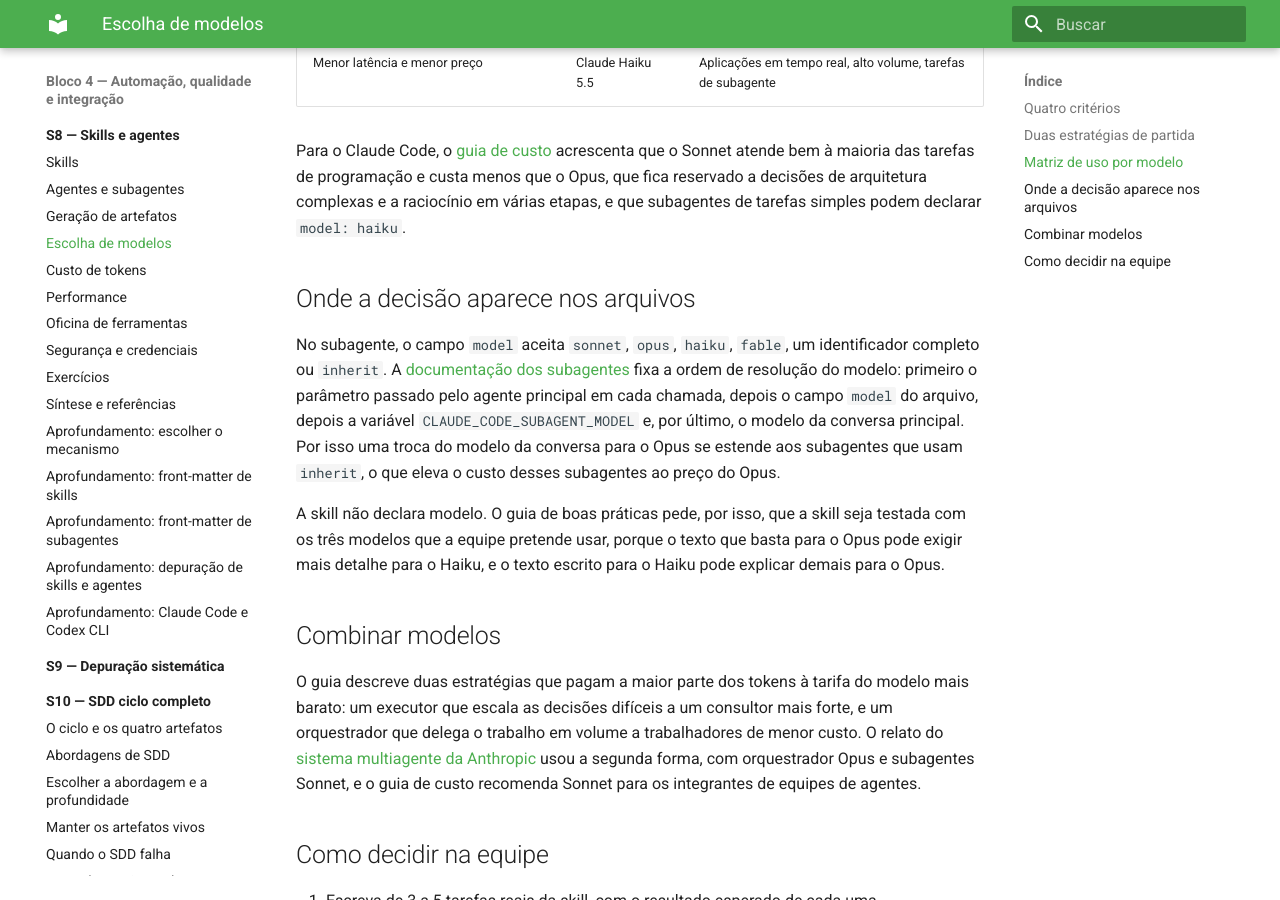
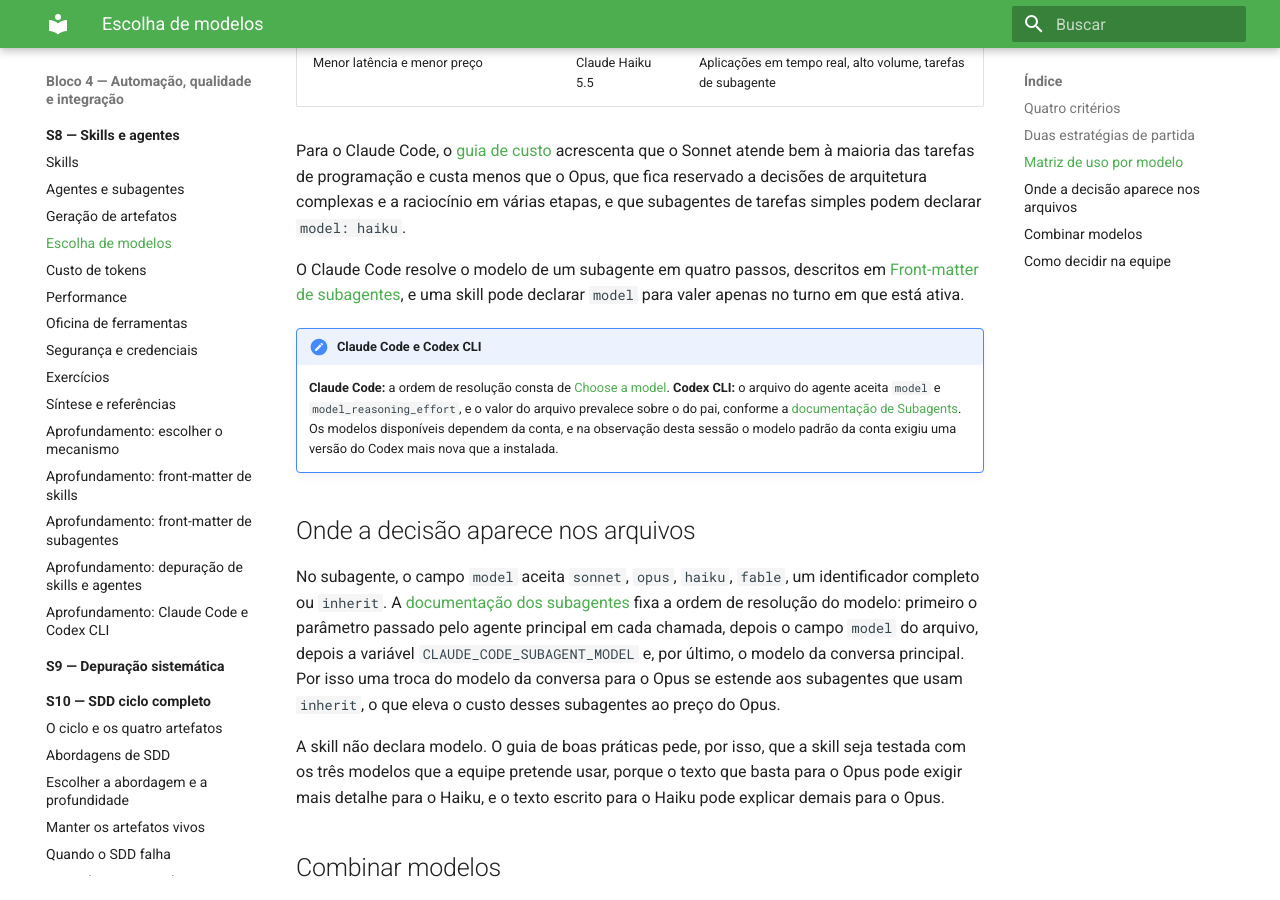
Before and after one commit to arkhibr/workshops-ia-agentica, an MkDocs documentation site: the page built from docs/sessao-08-skills-e-agentes/escolha-de-modelos.md, in a window 1280 px wide and 900 px high, scrolled down 1401 px. Built offline with MkDocs 1.6.1 and Material for MkDocs 9.7.7, drawn with Linux system fonts in a browser that asks for light colours.

Commit message:
docs: liga a Sessão 8 às páginas de aprofundamento
Co-Authored-By: Claude Sonnet 5.5 <noreply@anthropic.com>

```diff
--- a/docs/sessao-08-skills-e-agentes/escolha-de-modelos.md
+++ b/docs/sessao-08-skills-e-agentes/escolha-de-modelos.md
@@ -28,6 +28,12 @@ A matriz resume o guia, com os modelos vigentes em 22/10/2026.
 
 Para o Claude Code, o [guia de custo](../referencia/bibliografia.md#anthropic-manage-costs-effectively-documentacao-do-claude-code) acrescenta que o Sonnet atende bem à maioria das tarefas de programação e custa menos que o Opus, que fica reservado a decisões de arquitetura complexas e a raciocínio em várias etapas, e que subagentes de tarefas simples podem declarar `model: haiku`.
 
+O Claude Code resolve o modelo de um subagente em quatro passos, descritos em [Front-matter de subagentes](front-matter-de-subagentes.md#resolucao-do-model), e uma skill pode declarar `model` para valer apenas no turno em que está ativa.
+
+!!! note "Claude Code e Codex CLI"
+    **Claude Code:** a ordem de resolução consta de [Choose a model](https://code.claude.com/docs/en/sub-agents#choose-a-model).
+    **Codex CLI:** o arquivo do agente aceita `model` e `model_reasoning_effort`, e o valor do arquivo prevalece sobre o do pai, conforme a [documentação de Subagents](../referencia/bibliografia.md#openai-codex-subagents-documentacao). Os modelos disponíveis dependem da conta, e na observação desta sessão o modelo padrão da conta exigiu uma versão do Codex mais nova que a instalada.
+
 ## Onde a decisão aparece nos arquivos
 
 No subagente, o campo `model` aceita `sonnet`, `opus`, `haiku`, `fable`, um identificador completo ou `inherit`. A [documentação dos subagentes](../referencia/bibliografia.md#anthropic-subagents-no-claude-code-documentacao) fixa a ordem de resolução do modelo: primeiro o parâmetro passado pelo agente principal em cada chamada, depois o campo `model` do arquivo, depois a variável `CLAUDE_CODE_SUBAGENT_MODEL` e, por último, o modelo da conversa principal. Por isso uma troca do modelo da conversa para o Opus se estende aos subagentes que usam `inherit`, o que eleva o custo desses subagentes ao preço do Opus.
```
Also changed, not shown: docs/sessao-08-skills-e-agentes/agentes-e-subagentes.md (+1 -1 lines), docs/sessao-08-skills-e-agentes/index.md (+3 -1 lines), docs/sessao-08-skills-e-agentes/oficina-de-ferramentas.md (+1 -1 lines), docs/sessao-08-skills-e-agentes/seguranca-e-credenciais.md (+6 -0 lines), docs/sessao-08-skills-e-agentes/skills.md (+2 -0 lines).
